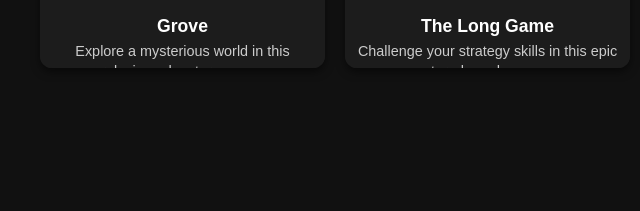
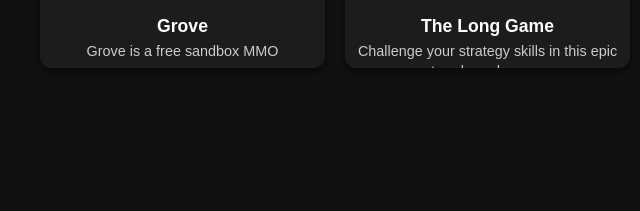
Before and after one commit to Gorebox-Software/gorebox-software, a plain HTML site: page index.html in a window 1280 px wide. Shown: the part 309-520 px from the top of the page, 0-640 px from the left. Drawn offline with Linux system fonts and the light colour scheme.

Commit message:
Add files via upload

```diff
--- a/index.html
+++ b/index.html
@@ -342,7 +342,7 @@
       <img src="https://img.itch.zone/aW1nLzIwNzYxNzMzLnBuZw==/315x250%23c/FCNscO.png" alt="Grove">
       <div class="card-content">
         <h3>Grove</h3>
-        <p>Explore a mysterious world in this relaxing adventure game.</p>
+        <p>Grove is a free sandbox MMO</p>
       </div>
     </div>
 
```
Also changed, not shown: grove.html (+1 -0 lines).
